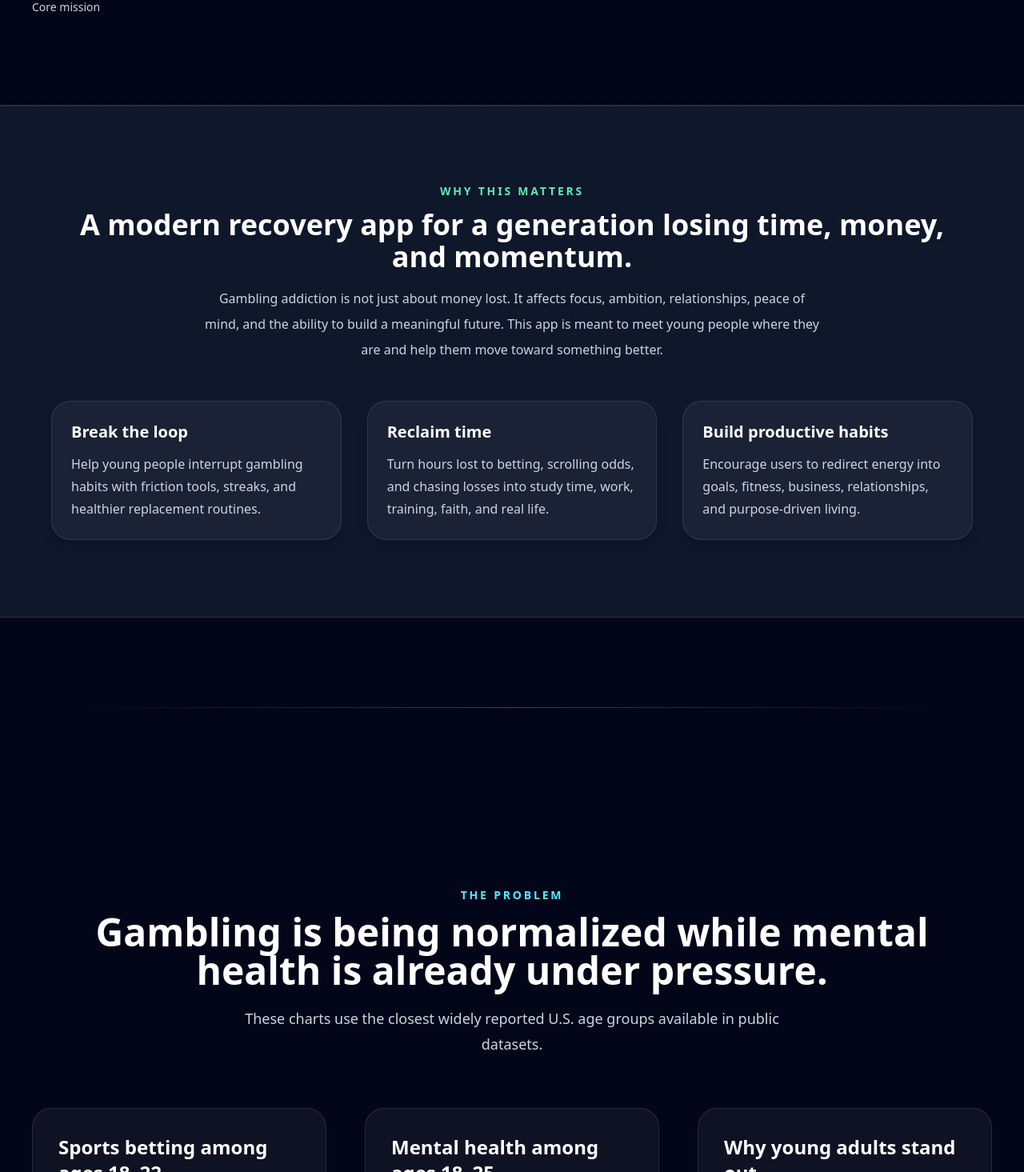
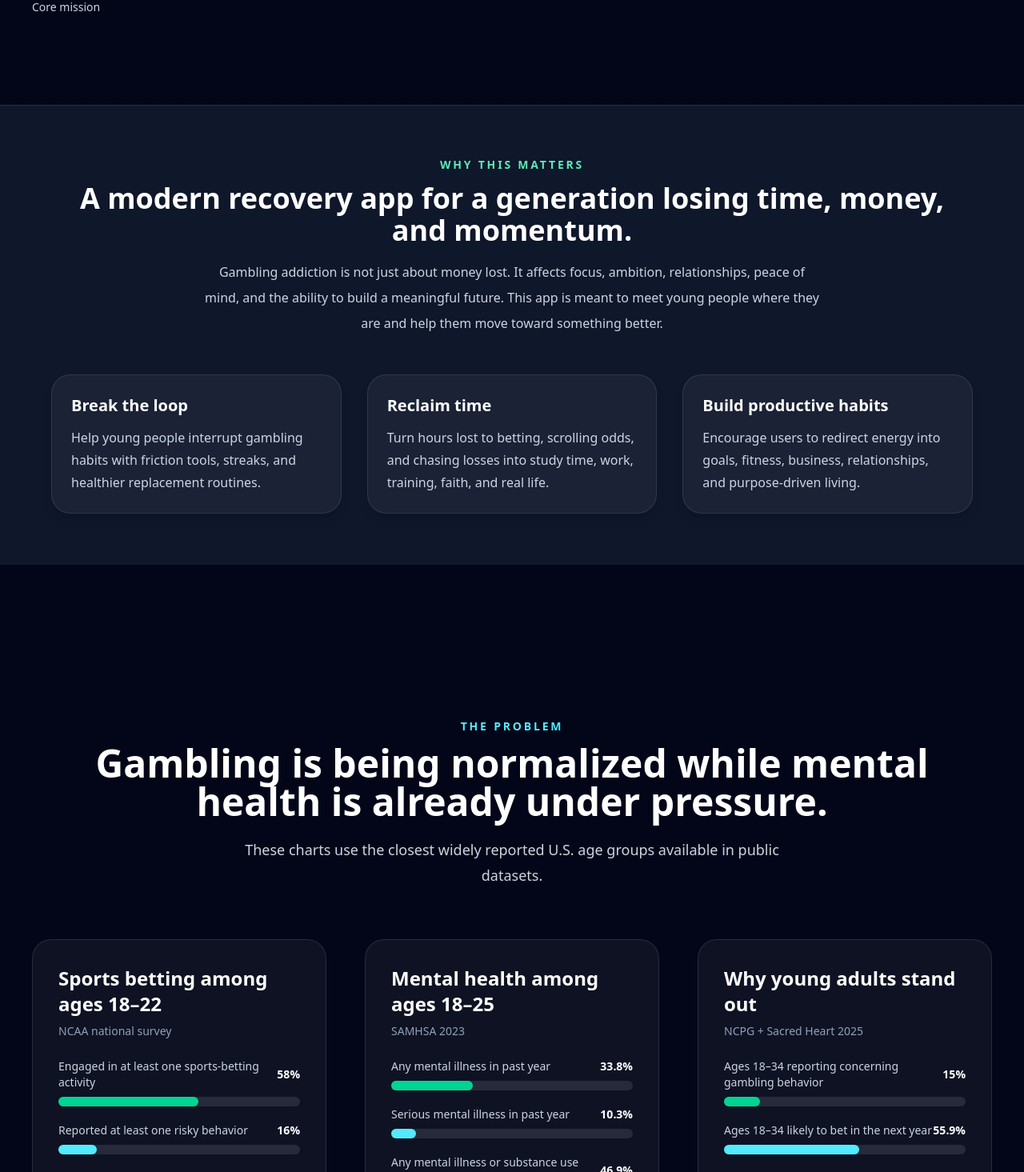
Before and after one commit to davidlvine/gambling-recovery-site, a Next.js app: page / in a window 1280 px wide. Shown: the part 825-2290 px from the top of the page at 80% size. Built offline with nearby package versions, Linux system fonts and the light colour scheme.

Commit message:
Remove divider and tighten section spacing

```diff
--- a/app/page.tsx
+++ b/app/page.tsx
@@ -162,7 +162,7 @@ export default function Home() {
         </div>
       </section>
 
-      <section className="w-full bg-slate-900 border-y border-white/10 px-6 py-24 md:px-10 scroll-mt-24">
+      <section className="w-full bg-slate-900 px-6 py-16 md:px-10 scroll-mt-24">
         <div className="mx-auto max-w-6xl text-center">
           <div className="text-sm font-semibold uppercase tracking-[0.2em] text-emerald-300">Why this matters</div>
           <h2 className="mt-3 text-3xl font-bold md:text-4xl">A modern recovery app for a generation losing time, money, and momentum.</h2>
@@ -181,14 +181,10 @@ export default function Home() {
         </div>
       </section>
       <section id="vision" className="mx-auto max-w-7xl px-6 py-16 md:px-10">
-  <div className="mx-auto my-12 max-w-6xl px-6">
-  <div className="w-full">
-    <div className="h-px w-full bg-gradient-to-r from-transparent via-cyan-400/40 to-transparent" />
-  </div>
-</div>
+
 </section>
 
-<section id="problem" className="w-full px-6 py-28 md:px-10 scroll-mt-24">
+<section id="problem" className="w-full px-6 py-16 md:px-10 scroll-mt-24">
   <div className="mx-auto max-w-6xl text-center">
     <div className="text-sm font-semibold uppercase tracking-[0.2em] text-cyan-300">
       The Problem
```
